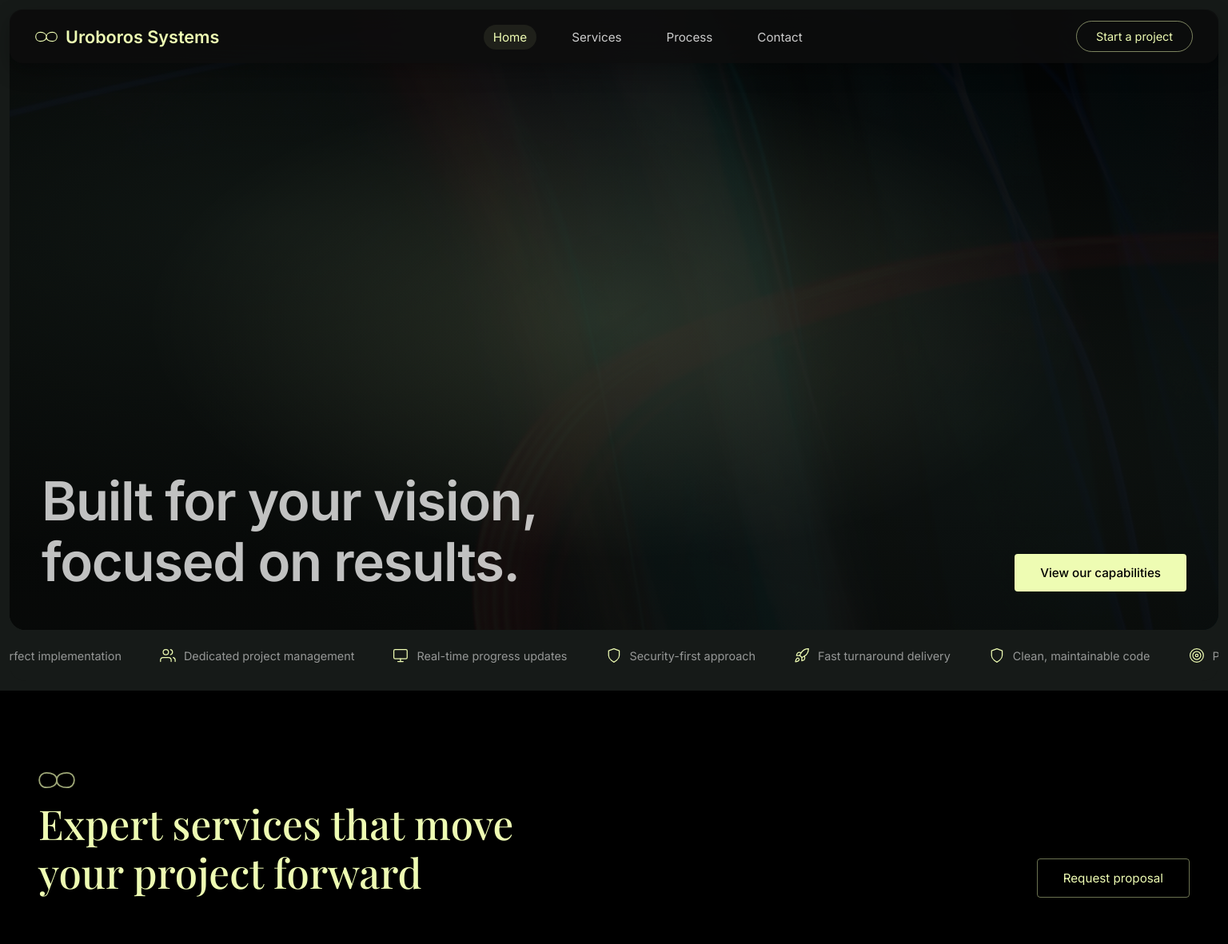
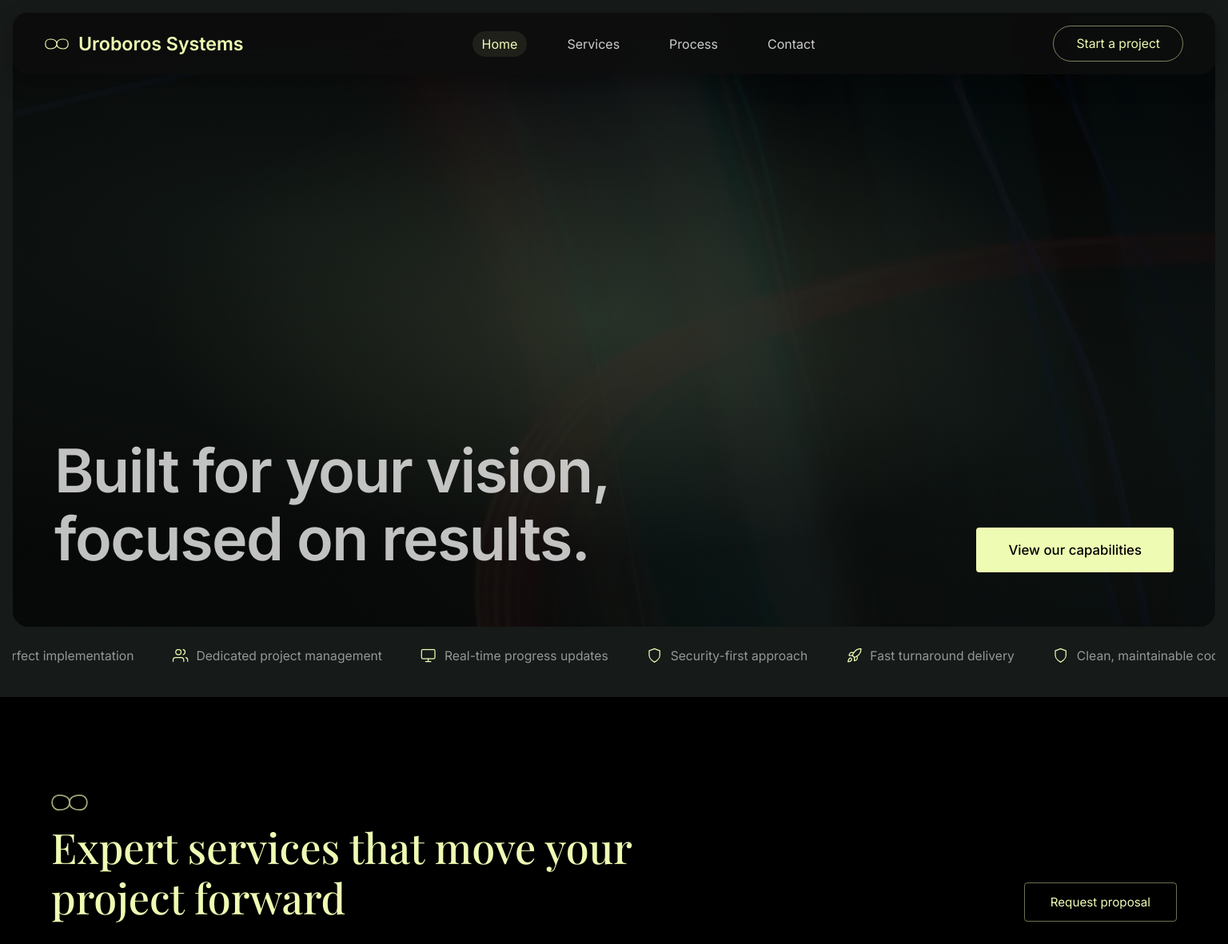
Before and after one commit to EldarGrb/Portfolio2, a React (Vite) app: page / in a window 1536 px wide. Shown: the top 1181 px of the page at 80% size. Built offline with nearby package versions, Linux system fonts and the light colour scheme.

Commit message:
improve widescreen scaling for hero and sections

```diff
--- a/src/styles/index.css
+++ b/src/styles/index.css
@@ -3,6 +3,12 @@ html { scroll-behavior: smooth; }
 :root {
   --accent-primary: #eefcb3;
   --text-main: #e8e8e8;
+  --wide-content-max: 1540px;
+  --ultra-content-max: 1760px;
+  --wide-section-pad-y: 120px;
+  --wide-section-pad-x: 64px;
+  --ultra-section-pad-y: 132px;
+  --ultra-section-pad-x: 88px;
 }
 body {
   font-family: 'Inter', sans-serif;
@@ -1106,6 +1112,135 @@ textarea:focus-visible {
   border-radius: 10px;
 }
 
+/* ===== WIDESCREEN ===== */
+@media (min-width: 1440px) {
+  .hero-wrapper { padding: 16px; }
+  .hero-card { min-height: calc(100vh - 32px); }
+  .navbar {
+    top: 16px;
+    left: 50%;
+    right: auto;
+    width: min(calc(100% - 32px), var(--wide-content-max));
+    transform: translateX(-50%);
+    padding: 16px 40px;
+    border-radius: 18px;
+  }
+  .nav-logo {
+    font-size: 1.45rem;
+    gap: 12px;
+  }
+  .nav-logo svg { width: 30px; height: 30px; }
+  .nav-links { gap: 38px; }
+  .nav-links a { font-size: 1rem; }
+  .nav-cta {
+    font-size: 0.98rem;
+    padding: 12px 28px;
+  }
+
+  .hero-content {
+    width: min(100%, var(--wide-content-max));
+    margin: 0 auto;
+    padding: 0 52px 68px;
+  }
+  .hero-card h1 {
+    font-size: clamp(3.4rem, 4.9vw, 5.4rem);
+    max-width: 860px;
+  }
+  .hero-cta-btn {
+    padding: 18px 40px;
+    font-size: 1.05rem;
+  }
+  .marquee-wrapper,
+  .marquee-track { min-height: 72px; }
+  .marquee-item { font-size: 0.98rem; }
+
+  .section {
+    padding: var(--wide-section-pad-y) var(--wide-section-pad-x);
+  }
+  .section-title {
+    font-size: clamp(2.4rem, 3.4vw, 3.8rem);
+  }
+
+  .services-header,
+  .services-content,
+  .stats-content,
+  .process-layout,
+  .footer-top,
+  .footer-bottom {
+    max-width: var(--wide-content-max);
+    margin-left: auto;
+    margin-right: auto;
+  }
+  .services-header-copy,
+  .services-header .section-title { max-width: 760px; }
+  .services-content {
+    grid-template-columns: minmax(0, 1.08fr) minmax(0, 0.92fr);
+    gap: 48px;
+    align-items: stretch;
+  }
+  .service-image-wrapper {
+    aspect-ratio: auto;
+    height: 640px;
+  }
+  .stats-text p {
+    max-width: 560px;
+    font-size: 1.05rem;
+  }
+  .process-layout { gap: 56px; }
+
+  .cta-section { padding: 110px 64px; }
+  .cta-main {
+    max-width: var(--wide-content-max);
+    margin: 0 auto;
+  }
+  .cta-main h2 {
+    font-size: clamp(2.1rem, 3.2vw, 3.4rem);
+  }
+
+  .footer { padding: 70px 64px 34px; }
+}
+
+@media (min-width: 1800px) {
+  .navbar {
+    width: min(calc(100% - 40px), var(--ultra-content-max));
+    padding: 18px 48px;
+  }
+  .hero-content {
+    width: min(100%, var(--ultra-content-max));
+    padding: 0 66px 78px;
+  }
+  .hero-card h1 {
+    font-size: clamp(3.8rem, 4.6vw, 6rem);
+    max-width: 980px;
+  }
+
+  .section {
+    padding: var(--ultra-section-pad-y) var(--ultra-section-pad-x);
+  }
+  .section-title {
+    font-size: clamp(2.6rem, 3vw, 4.2rem);
+  }
+
+  .services-header,
+  .services-content,
+  .stats-content,
+  .process-layout,
+  .cta-main,
+  .footer-top,
+  .footer-bottom {
+    max-width: var(--ultra-content-max);
+  }
+  .services-content {
+    grid-template-columns: minmax(0, 1.12fr) minmax(0, 0.88fr);
+    gap: 56px;
+  }
+  .service-accordion { height: 680px; }
+  .service-image-wrapper { height: 680px; }
+
+  .cta-section { padding: 126px 88px; }
+  .footer { padding: 80px 88px 38px; }
+}
+
 /* ===== ANIMATIONS ===== */
 .fade-in {
   opacity: 0;
```
